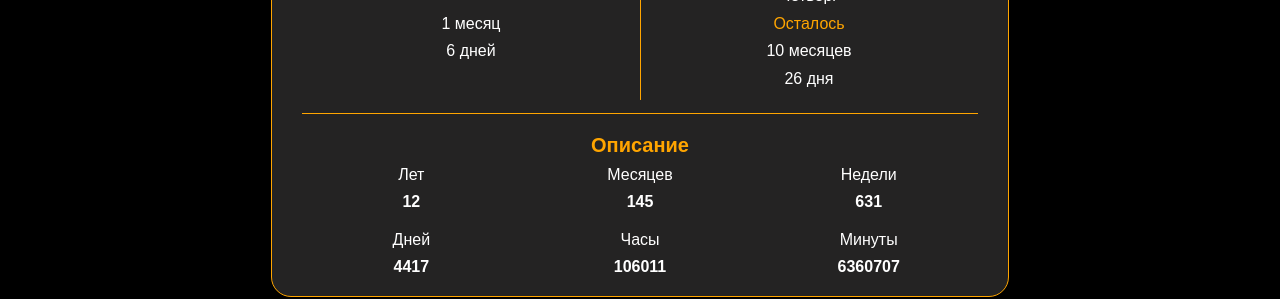
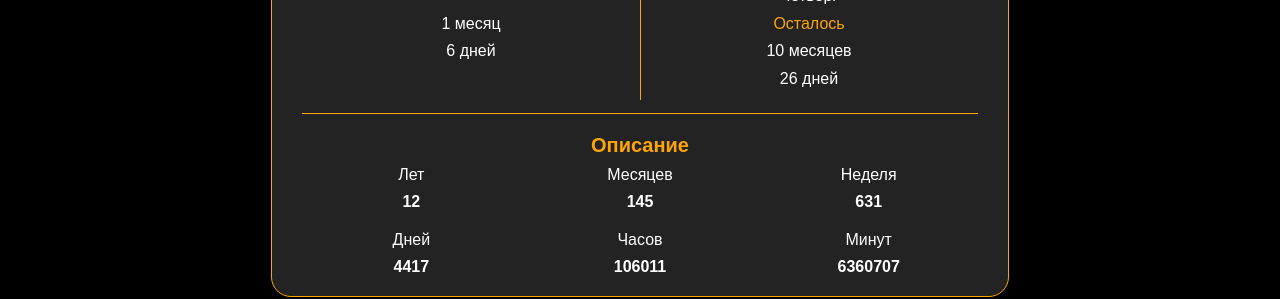
Before and after one commit to Yuri-Simonov/More_than_just_a_calculator, a React (Create React App) app: page /sections/age in a window 1280 px wide. Shown: the part 474-773 px from the top of the page. Built offline with nearby package versions, Linux system fonts and the light colour scheme; the HTML template or start-up script is replaced by a standard one.

Commit message:
рефакторинг 2

```diff
--- a/src/app/components/common/conversion.jsx
+++ b/src/app/components/common/conversion.jsx
@@ -45,7 +45,7 @@ const Conversion = ({
                             {firstResultValue}
                         </p>
                         <p className="conversion__measure">
-                            {firstSelectValue.fullName}
+                            {firstSelectValue.shortName}
                         </p>
                     </div>
                 </div>
@@ -80,7 +80,7 @@ const Conversion = ({
                             {secondResultValue}
                         </p>
                         <p className="conversion__measure">
-                            {secondSelectValue.fullName}
+                            {secondSelectValue.shortName}
                         </p>
                     </div>
                 </div>
--- a/src/app/components/common/conversionTwoOperators.jsx
+++ b/src/app/components/common/conversionTwoOperators.jsx
@@ -56,7 +56,7 @@ const ConversionTwoOperators = ({
                         </p>
                         {methodOfCalculation === "bodyWeightMeter" && (
                             <p className="conversion__measure">
-                                {firstSelectValue.fullName}
+                                {firstSelectValue.shortName}
                             </p>
                         )}
                     </div>
@@ -100,7 +100,7 @@ const ConversionTwoOperators = ({
                         </p>
                         {methodOfCalculation === "bodyWeightMeter" && (
                             <p className="conversion__measure">
-                                {secondSelectValue.fullName}
+                                {secondSelectValue.shortName}
                             </p>
                         )}
                     </div>
--- a/src/app/components/common/duration.jsx
+++ b/src/app/components/common/duration.jsx
@@ -1,5 +1,6 @@
 import React from "react";
 import PropTypes from "prop-types";
+import changeWords from "../../utils/changeWords";
 
 const Duration = ({ duration, toggleDurationModal, text }) => {
     return (
@@ -7,7 +8,8 @@ const Duration = ({ duration, toggleDurationModal, text }) => {
             <h2 className="duration__title">{text}</h2>
             <p className="duration__time" onClick={toggleDurationModal}>
                 <span>
-                    {duration.years} года {duration.months} месяц
+                    {duration.years} {changeWords(duration.years, "year")}{" "}
+                    {duration.months} {changeWords(duration.months, "month")}
                 </span>
                 <svg viewBox="0 0 32 32" xmlns="http://www.w3.org/2000/svg">
                     <title />
--- a/src/app/components/common/modal_windows/choice_of_duration.jsx
+++ b/src/app/components/common/modal_windows/choice_of_duration.jsx
@@ -59,7 +59,7 @@ const ChoiceOfDuration = ({
                             </Swiper>
                         </div>
                         <div className="own-swiper own-swiper_months">
-                            <h2 className="choice-duration__title">Месяцы</h2>
+                            <h2 className="choice-duration__title">Месяца</h2>
                             <Swiper
                                 onSlideChange={(e) =>
                                     setCurrentSlides({
--- a/src/app/components/pages/sections/age.jsx
+++ b/src/app/components/pages/sections/age.jsx
@@ -4,6 +4,7 @@ import arrowDown from "../../../images/svg/arrow_down.svg";
 import birthday from "../../../images/svg/birthday.svg";
 import { useTime } from "../../../hooks/useTime";
 import ChoiceOfTime from "../../common/modal_windows/choice_of_time";
+import changeWords from "../../../utils/changeWords";
 
 const Age = () => {
     const today = new Date();
@@ -62,10 +63,15 @@ const Age = () => {
                         <div className="age__col">
                             <h1 className="age__title">Возраст</h1>
                             <p className="age__years">
-                                <span className="orange">{age.years}</span>лет
+                                <span className="orange">{age.years}</span>
+                                {changeWords(age.years, "year")}
                             </p>
-                            <p className="age__text">{age.months} месяц</p>
-                            <p className="age__text">{age.days} дней</p>
+                            <p className="age__text">
+                                {age.months} {changeWords(age.months, "month")}
+                            </p>
+                            <p className="age__text">
+                                {age.days} {changeWords(age.days, "day")}
+                            </p>
                         </div>
                         {nextBirthday && (
                             <div className="age__col">
@@ -82,10 +88,15 @@ const Age = () => {
                                 </p>
                                 <p className="age__text orange">Осталось</p>
                                 <p className="age__text">
-                                    {nextBirthday.leftMonths} месяцев
+                                    {nextBirthday.leftMonths}{" "}
+                                    {changeWords(
+                                        nextBirthday.leftMonths,
+                                        "month"
+                                    )}
                                 </p>
                                 <p className="age__text">
-                                    {nextBirthday.leftDays} дня
+                                    {nextBirthday.leftDays}{" "}
+                                    {changeWords(nextBirthday.leftDays, "day")}
                                 </p>
                             </div>
                         )}
@@ -95,37 +106,64 @@ const Age = () => {
                             <h2 className="age__subtitle orange">Описание</h2>
                             <div className="age__about-items">
                                 <div className="age__about-item">
-                                    <p className="age__about-name">Лет</p>
+                                    <p className="age__about-name">
+                                        {changeWords(
+                                            ageStatistics.years,
+                                            "year"
+                                        )}
+                                    </p>
                                     <p className="age__about-number">
                                         {ageStatistics.years}
                                     </p>
                                 </div>
                                 <div className="age__about-item">
-                                    <p className="age__about-name">Месяцев</p>
+                                    <p className="age__about-name">
+                                        {changeWords(
+                                            ageStatistics.months,
+                                            "month"
+                                        )}
+                                    </p>
                                     <p className="age__about-number">
                                         {ageStatistics.months}
                                     </p>
                                 </div>
                                 <div className="age__about-item">
-                                    <p className="age__about-name">Недели</p>
+                                    <p className="age__about-name">
+                                        {changeWords(
+                                            ageStatistics.weeks,
+                                            "week"
+                                        )}
+                                    </p>
                                     <p className="age__about-number">
                                         {ageStatistics.weeks}
                                     </p>
                                 </div>
                                 <div className="age__about-item">
-                                    <p className="age__about-name">Дней</p>
+                                    <p className="age__about-name">
+                                        {changeWords(ageStatistics.days, "day")}
+                                    </p>
                                     <p className="age__about-number">
                                         {ageStatistics.days}
                                     </p>
                                 </div>
                                 <div className="age__about-item">
-                                    <p className="age__about-name">Часы</p>
+                                    <p className="age__about-name">
+                                        {changeWords(
+                                            ageStatistics.hours,
+                                            "hour"
+                                        )}
+                                    </p>
                                     <p className="age__about-number">
                                         {ageStatistics.hours}
                                     </p>
                                 </div>
                                 <div className="age__about-item">
-                                    <p className="age__about-name">Минуты</p>
+                                    <p className="age__about-name">
+                                        {changeWords(
+                                            ageStatistics.minutes,
+                                            "minute"
+                                        )}
+                                    </p>
                                     <p className="age__about-number">
                                         {ageStatistics.minutes}
                                     </p>
--- a/src/app/hooks/useFinance.jsx
+++ b/src/app/hooks/useFinance.jsx
@@ -106,13 +106,15 @@ export const useFinance = () => {
     // Вычисление кредита СЗ*(П+(П/(1+П)*СК-1))
     const calcCredit = () => {
         const innerPercent = percentValue / 12 / 100;
-        const totalMonths = duration.years * 12 + duration.months - 1;
+        const totalMonths = duration.years * 12 + duration.months;
         const dailyPay = (
             (capitalValue *
                 (innerPercent +
-                    (innerPercent / (1 + innerPercent)) * totalMonths)) /
+                    (innerPercent / (1 + innerPercent)) * totalMonths) -
+                1) /
             100
         ).toFixed(2);
+        console.log("dailyPay", dailyPay);
         setTotalValue(dailyPay);
         setCapitalValueTotal(Number(capitalValue));
     };
--- a/src/app/scss/blocks/age.scss
+++ b/src/app/scss/blocks/age.scss
@@ -226,6 +226,9 @@
     }
 
     &__about-name {
+        &::first-letter {
+            text-transform: uppercase;
+        }
     }
 
     &__about-number {
--- /dev/null
+++ b/src/app/utils/changeWords.js
@@ -0,0 +1,48 @@
+const seconds = ["секунда", "секунды", "секунд"]; // 1, 2, 10
+const minutes = ["минута", "минуты", "минут"];
+const hours = ["час", "часа", "часов"];
+const days = ["день", "дня", "дней"];
+const weeks = ["неделя", "недели", "недель"];
+const months = ["месяц", "месяца", "месяцев"];
+const years = ["год", "года", "лет"];
+
+const findWord = (word) => {
+    switch (word) {
+        case "second":
+            return seconds;
+        case "minute":
+            return minutes;
+        case "hour":
+            return hours;
+        case "day":
+            return days;
+        case "week":
+            return weeks;
+        case "month":
+            return months;
+        case "year":
+            return years;
+
+        default:
+            break;
+    }
+};
+
+const changeWords = (num, word) => {
+    const currentWord = findWord(word);
+
+    const n = Math.abs(num) % 100;
+    const n1 = n % 10;
+    if (n > 10 && n < 20) {
+        return currentWord[2];
+    }
+    if (n1 > 1 && n1 < 5) {
+        return currentWord[1];
+    }
+    if (n1 === 1) {
+        return currentWord[0];
+    }
+    return currentWord[2];
+};
+
+export default changeWords;
```
Also changed, not shown: src/app/components/pages/sections/date.jsx (+9 -7 lines).
